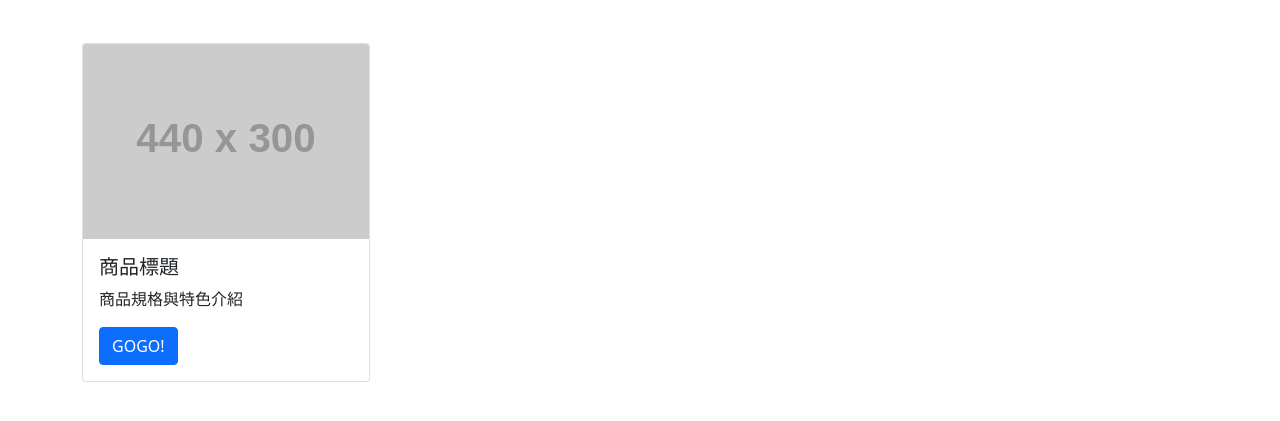
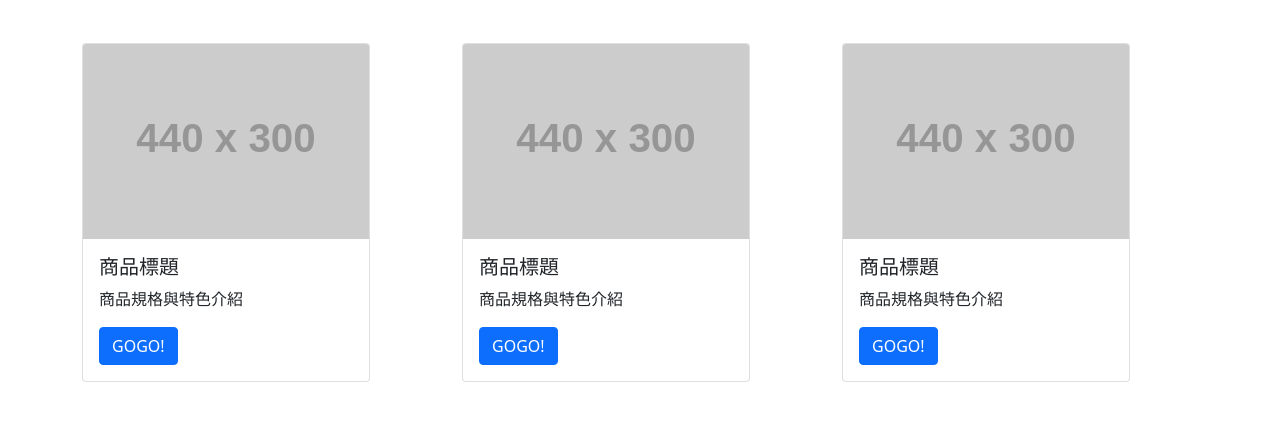
Before and after one commit to briante25/tesetbs5, a plain HTML site: page product.html in a window 1280 px wide. Shown: the part 101-522 px from the top of the page. Drawn offline with nearby package versions, Linux system fonts and the light colour scheme; placeholder pictures from the web are drawn by us.

Commit message:
Add files via upload

```diff
--- a/product.html
+++ b/product.html
@@ -98,7 +98,30 @@
             <h1 class="text-center my-5">最新上傳影片</h1>
             <div class="col-sm-12 col-md-6 col-lg-4 mb-5">
                 <div class="card" style="width: 18rem;">
-                    <img src="http://fakeimg.pl/440x300/#ececec/EAE0D0/?text=PJCHENder" class="card-img-top" alt="...">
+                    <img src="http://fakeimg.pl/440x300/#ececec/#fff/?text=PJCHENder" class="card-img-top" alt="...">
+                    <div class="card-body">
+                        <h5 class="card-title">商品標題</h5>
+                        <p class="card-text">商品規格與特色介紹</p>
+                        <a href="#" class="btn btn-primary">GOGO!</a>
+                    </div>
+                </div>
+
+            </div>
+
+            <div class="col-sm-12 col-md-6 col-lg-4 mb-5">
+                <div class="card" style="width: 18rem;">
+                    <img src="http://fakeimg.pl/440x300/#ececec/#fff/?text=PJCHENder" class="card-img-top" alt="...">
+                    <div class="card-body">
+                        <h5 class="card-title">商品標題</h5>
+                        <p class="card-text">商品規格與特色介紹</p>
+                        <a href="#" class="btn btn-primary">GOGO!</a>
+                    </div>
+                </div>
+            </div>
+
+            <div class="col-sm-12 col-md-6 col-lg-4 mb-5">
+                <div class="card" style="width: 18rem;">
+                    <img src="http://fakeimg.pl/440x300/#ececec/#fff/?text=PJCHENder" class="card-img-top" alt="...">
                     <div class="card-body">
                         <h5 class="card-title">商品標題</h5>
                         <p class="card-text">商品規格與特色介紹</p>
```
